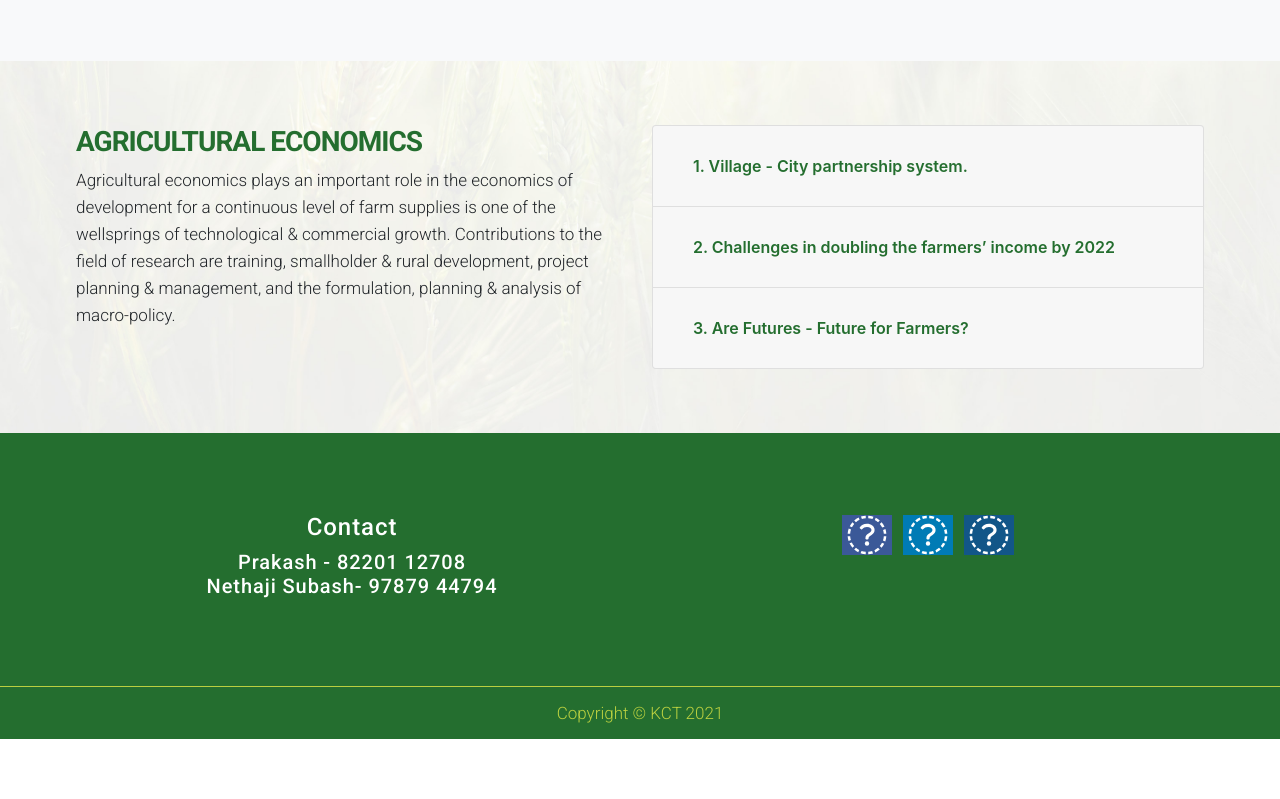
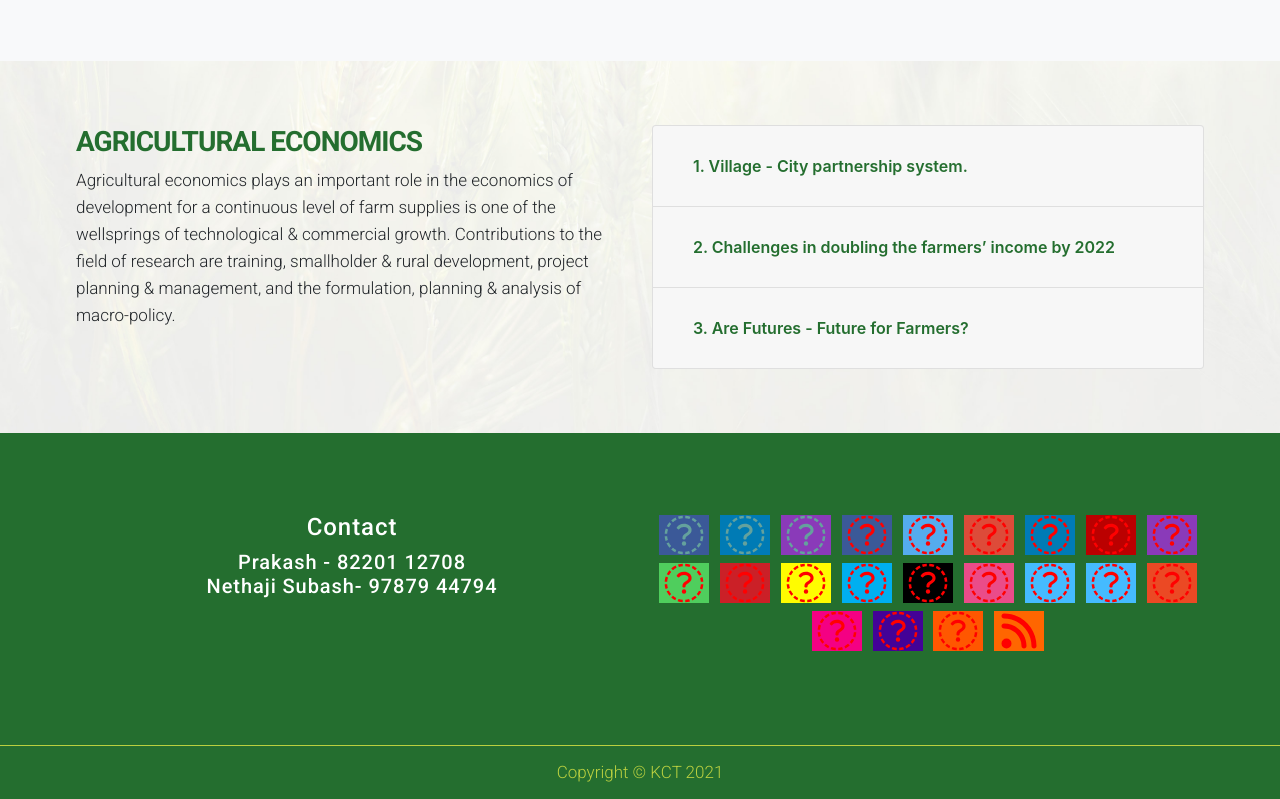
Before and after one commit to pradeepelamurugu/pradeepelamurugu.github.io, a plain HTML site: page index.html in a window 1280 px wide. Shown: the part 3125-3924 px from the top of the page. Before the commit the page ends 3864 px from the top, so only its background shows below. Drawn offline with nearby package versions, Linux system fonts and the light colour scheme; a script that the page names is missing.

Commit message:
Update index.html

```diff
--- a/index.html
+++ b/index.html
@@ -18,51 +18,95 @@
 <link rel="stylesheet" href="https://cdnjs.cloudflare.com/ajax/libs/font-awesome/4.7.0/css/font-awesome.min.css">
 		<style>
 			.fa {
+			  width: 25px;
 			  padding: 20px;
+			  font-size: 25px;
 			  text-align: center;
+			  text-decoration: none;
 			  margin: 5px 2px;
-  font-size: 30px;
-  width: 50px;
+			  color: white;
+			  border-radius: 50%;
 			}
+
+			.fa:hover {
+				opacity: 0.7;
+			}
+
 			.fa-facebook {
 			  background: #3B5998;
-  color: white;
 			}
+
 			.fa-twitter {
 			  background: #55ACEE;
-  color: white;
 			}
+
+			.fa-google {
+			  background: #dd4b39;
+			}
+
+			.fa-linkedin {
+			  background: #007bb5;
+			}
+
+			.fa-youtube {
+			  background: #bb0000;
+			}
+
+			.fa-instagram {
+			  background: #8a3ab9;
+			}
+
+			.fa-whatsapp {
+			  background: #4FCE5D;
+			}
+
 			.fa-pinterest {
 			  background: #cb2027;
-  color: white;
 			}
-.fa-linkedin {
-  background: #007bb5;
-  color: white;
-}
-.fa-instagram {
-  background: #125688;
-  color: white;
-}
-.fa-youtube {
-  background: #bb0000;
-  color: white;
-}
-.fa-google {
-  background: #dd4b39;
-  color: white;
-}
+
 			.fa-snapchat-ghost {
 			  background: #fffc00;
-  color: white;
 			  text-shadow: -1px 0 black, 0 1px black, 1px 0 black, 0 -1px black;
 			}
+
 			.fa-skype {
 			  background: #00aff0;
-  color: white;
 			}
-.fa:hover {
-    opacity: 0.9;
+
+			.fa-github {
+			  background: #000000;
+			}
+
+			.fa-dribbble {
+			  background: #ea4c89;
+			}
+
+			.fa-vimeo {
+			  background: #45bbff;
+			}
+
+			.fa-foursquare {
+			  background: #45bbff;
+			}
+
+			.fa-stumbleupon {
+			  background: #eb4924;
+			}
+
+			.fa-flickr {
+			  background: #f40083;
+			}
+
+			.fa-yahoo {
+			  background: #430297;
+			}
+
+			.fa-reddit {
+			  background: #ff5700;
+			}
+
+			.fa-rss {
+			  background: #ff6600;
 			}
 			</style>
     </head>
@@ -538,6 +582,28 @@ text-align: center;
 <a href="https://www.facebook.com/Kumaraguru-Institute-Of-Agriculture-211703089246563/" style="font-size:24px color:black"> <i class="fa fa-facebook"></i> </a>
 <a href="https://www.linkedin.com/company/kumaraguru-institute-of-agriculture/about/" style="font-size:24px color:black"> <i class="fa fa-linkedin"></i> </a>
 <a href="https://instagram.com/kumaraguru_inst_agriculture?igshid=1hpzxupj5tis7" style="font-size:30px color:black"> <i class="	fa fa-instagram"></i> </a>
+
+<!-- Using font awesome icons -->
+		<a href="#" class="fa fa-facebook"></a>
+		<a href="#" class="fa fa-twitter"></a>
+		<a href="#" class="fa fa-google"></a>
+		<a href="#" class="fa fa-linkedin"></a>
+		<a href="#" class="fa fa-youtube"></a>
+		<a href="#" class="fa fa-instagram"></a>
+		<a href="#" class="fa fa-whatsapp"></a>
+		<a href="#" class="fa fa-pinterest"></a>
+		<a href="#" class="fa fa-snapchat-ghost"></a>
+		<a href="#" class="fa fa-skype"></a>
+		<a href="#" class="fa fa-github"></a>
+		<a href="#" class="fa fa-dribbble"></a>
+		<a href="#" class="fa fa-vimeo"></a>
+		<a href="#" class="fa fa-foursquare"></a>
+		<a href="#" class="fa fa-stumbleupon"></a>
+		<a href="#" class="fa fa-flickr"></a>
+		<a href="#" class="fa fa-yahoo"></a>
+		<a href="#" class="fa fa-reddit"></a>
+		<a href="#" class="fa fa-rss"></a>
+</a>
 </h1>
 		</div>
 		</div>
```
Lines whose indentation alone changed are shown as unchanged.
